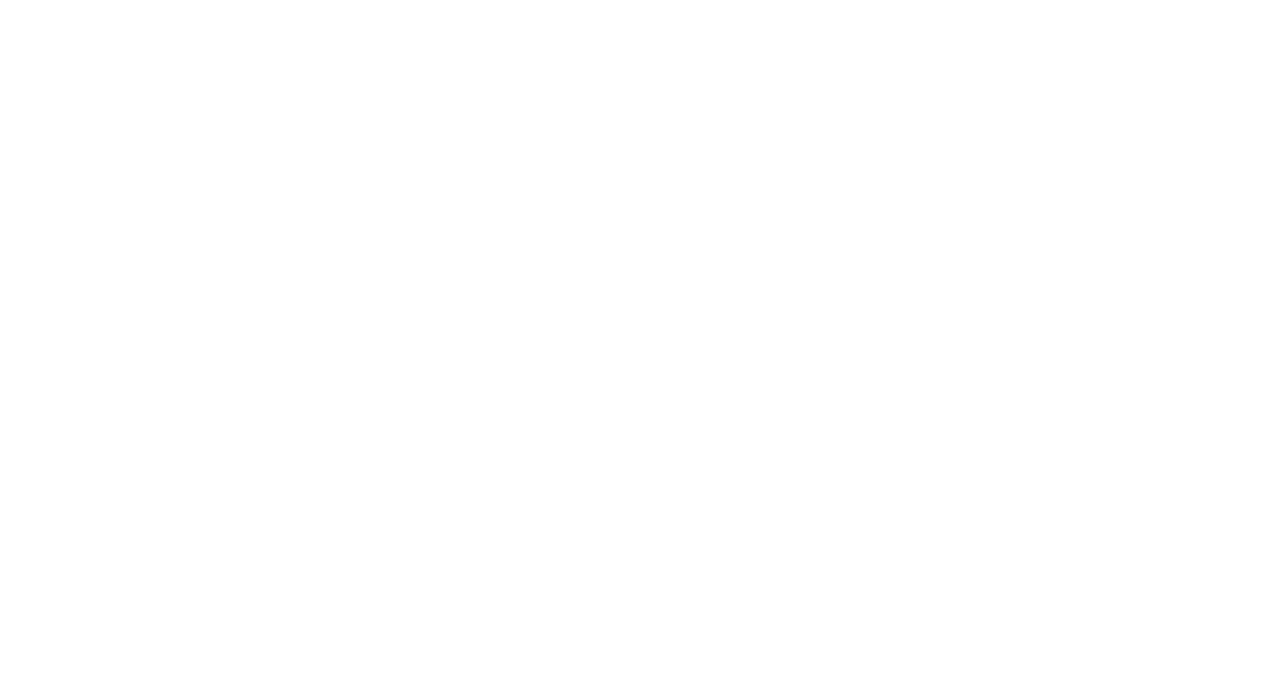
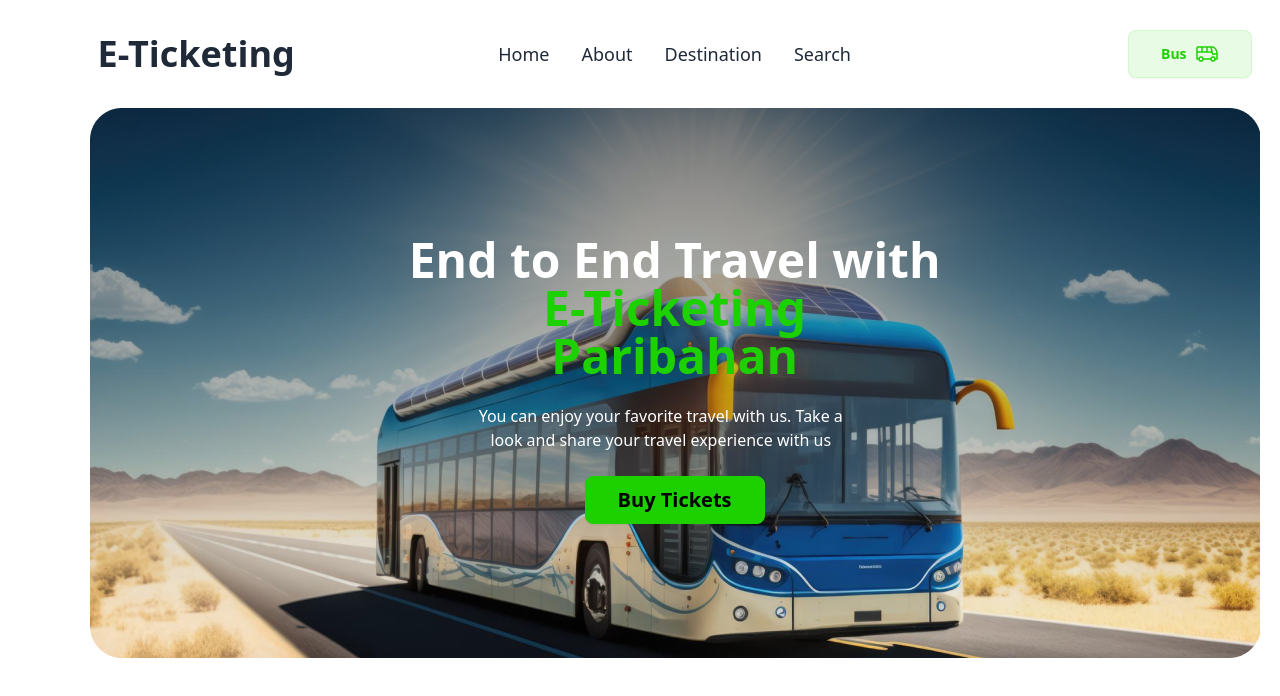
Before and after one commit to siam2002xyz/B9A5-smart-ticketing, a plain HTML site: page index.html in a window 1280 px wide. Drawn offline with nearby package versions, Linux system fonts and the light colour scheme.

Commit message:
heder and banner complete

```diff
--- a/index.html
+++ b/index.html
@@ -1,18 +1,89 @@
 <!DOCTYPE html>
 <html lang="en">
-<head>
-    <meta charset="UTF-8">
-    <meta name="viewport" content="width=device-width, initial-scale=1.0">
-    <title>E ticketing</title>
+  <head>
+    <meta charset="UTF-8" />
+    <meta name="viewport" content="width=device-width, initial-scale=1.0" />
+    <title>e-ticketing</title>
     <!--  -->
 
-<link href="https://cdn.jsdelivr.net/npm/daisyui@4.7.2/dist/full.min.css" rel="stylesheet" type="text/css" />
-<script src="https://cdn.tailwindcss.com"></script>
-
-</head>
-<body>
-    <header></header>
-    <main></main>
+    <link
+      href="https://cdn.jsdelivr.net/npm/daisyui@4.7.2/dist/full.min.css"
+      rel="stylesheet"
+      type="text/css"
+    />
+    <script src="https://cdn.tailwindcss.com"></script>
+    <!--  -->
+  </head>
+  <body style="width: 1170px; margin-left: 7%">
+    <header>
+      <!-- nav started -->
+      <nav class="mb-4 pt-4">
+        <div class="navbar bg-base-100">
+          <div class="navbar-start">
+            <div class="dropdown">
+              <div tabindex="0" role="button" class="btn btn-ghost lg:hidden">
+                <svg
+                  xmlns="http://www.w3.org/2000/svg"
+                  class="h-5 w-5"
+                  fill="none"
+                  viewBox="0 0 24 24"
+                  stroke="currentColor"
+                >
+                  <path
+                    stroke-linecap="round"
+                    stroke-linejoin="round"
+                    stroke-width="2"
+                    d="M4 6h16M4 12h8m-8 6h16"
+                  />
+                </svg>
+              </div>
+            </div>
+            <a class="raleway-font text-4xl font-extrabold">E-Ticketing</a>
+          </div>
+          <div class="navbar-center hidden lg:flex">
+            <ul
+              class="menu menu-horizontal px-1 raleway-font text-lg font-medium"
+            >
+              <li><a>Home</a></li>
+              <li><a>About</a></li>
+              <li><a>Destination</a></li>
+              <li><a>Search</a></li>
+            </ul>
+          </div>
+          <div class="navbar-end">
+            <a
+              class="btn text-[#1DD100] px-8 py-2 bg-[#1DD1001A] border-[#1DD1001A]"
+              >Bus <img src="images/bus-icon.png" alt=""
+            /></a>
+          </div>
+        </div>
+      </nav>
+    </header>
+    <!-- nav end -->
+    <main>
+      <!-- banner section -->
+      <div
+        class=""
+        style="background-image: url(images/banner.png); height: 550px"
+      >
+        <div class="hero-content text-center">
+          <div class="max-w-2xl pt-28">
+            <h1 class="text-5xl font-extrabold text-white raleway-font">
+              End to End Travel with <br /><span
+                class="font-extrabold text-[#1DD100]"
+                >E-Ticketing <br />
+                <span class="font-bold">Paribahan</span></span
+              >
+            </h1>
+            <p class="py-6 max-w-md text-white pl-14">
+                You can enjoy your favorite travel with us. Take a look and share your travel experience with us
+            </p>
+            <button class="btn px-8 text-black font-semibold text-xl border-[#1DD100] bg-[#1DD100] ">Buy Tickets</button>
+          </div>
+        </div>
+      </div>
+      <!-- banner complete -->
+    </main>
     <footer></footer>
-</body>
+  </body>
 </html>
```
